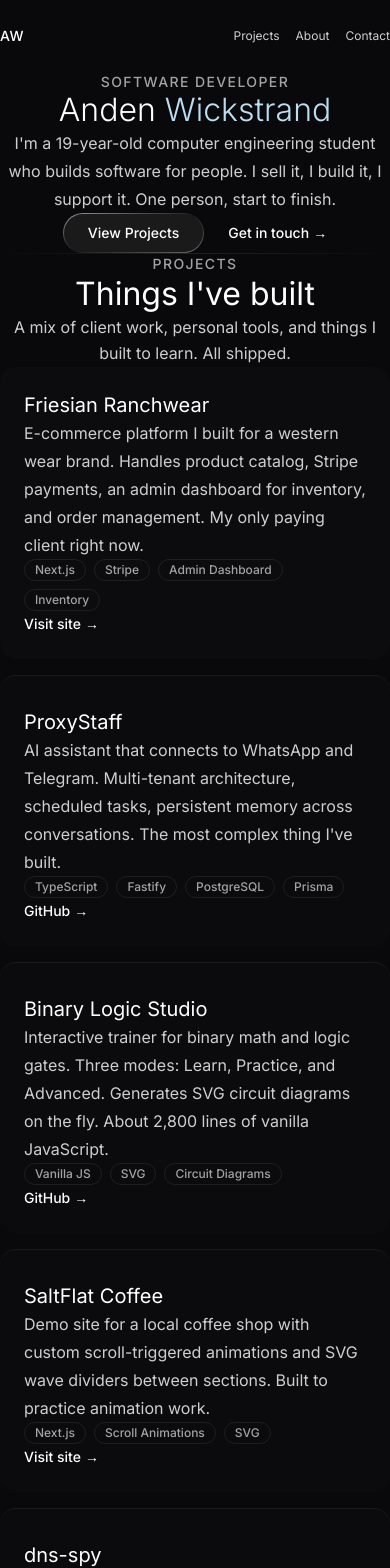
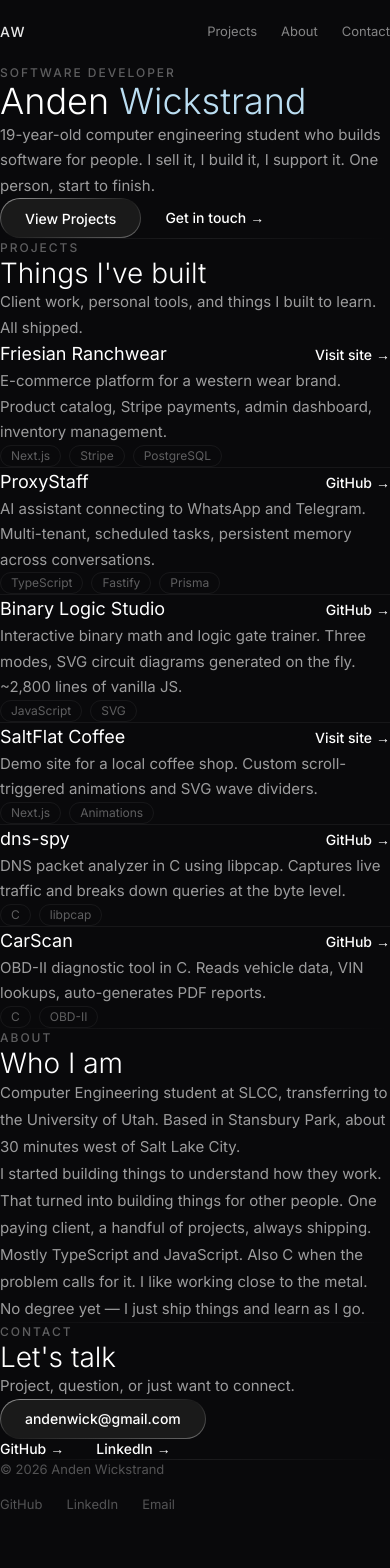
Before and after one commit to andenwick/portfolio, a Next.js app: page / in a window 390 px wide. Shown: the top 1568 px of the page. After the commit the page ends 1515 px from the top, so only its background shows below. Built offline with nearby package versions, Linux system fonts and the light colour scheme.

Commit message:
refactor: complete mobile-first rewrite - proper spacing, tighter copy, visual rhythm

```diff
--- a/src/app/globals.css
+++ b/src/app/globals.css
@@ -3,7 +3,6 @@
 :root {
   --bg: #09090B;
   --accent: rgb(187, 222, 242);
-  --muted: #A3A3A3;
   --ease: cubic-bezier(0.4, 0, 0.2, 1);
   --ease-out: cubic-bezier(0, 0, 0.2, 1);
 }
@@ -25,18 +24,33 @@ body {
   -moz-osx-font-smoothing: grayscale;
 }
 
-/* Gradient divider */
-.gradient-divider {
+/* Section divider — subtle gradient line */
+.section-divider {
   background: linear-gradient(
-    270deg,
+    90deg,
     rgba(255, 255, 255, 0) 0%,
-    rgb(255, 255, 255) 52.07%,
+    rgba(255, 255, 255, 0.08) 50%,
     rgba(255, 255, 255, 0) 100%
   );
-  opacity: 0.1;
   height: 1px;
-  border: 0;
   width: 100%;
+}
+
+/* Section label — small uppercase */
+.section-label {
+  font-size: 12px;
+  font-weight: 500;
+  text-transform: uppercase;
+  letter-spacing: 2px;
+  color: rgba(255, 255, 255, 0.35);
+}
+
+/* Section heading — responsive */
+.section-heading {
+  font-size: clamp(1.75rem, 6vw, 3rem);
+  font-weight: 300;
+  line-height: 1.15;
+  color: white;
 }
 
 /* Glass pill button */
@@ -81,31 +95,13 @@ body {
 /* Section fade-in */
 .fade-section {
   opacity: 0;
-  transform: translateY(24px);
-  transition: opacity 1.5s var(--ease-out), transform 1.5s var(--ease-out);
+  transform: translateY(20px);
+  transition: opacity 1s var(--ease-out), transform 1s var(--ease-out);
 }
 
 .fade-section.visible {
   opacity: 1;
   transform: translateY(0);
-}
-
-/* Card */
-.project-card {
-  border-radius: 16px;
-  background: rgba(255, 255, 255, 0.01);
-  padding: 24px;
-  transition: background 0.3s var(--ease);
-}
-
-@media (min-width: 640px) {
-  .project-card {
-    padding: 32px;
-  }
-}
-
-.project-card:hover {
-  background: rgba(255, 255, 255, 0.04);
 }
 
 /* Text link arrow */
@@ -121,22 +117,14 @@ body {
 /* Tag */
 .tech-tag {
   font-size: 12px;
-  font-weight: 500;
-  color: var(--muted);
+  font-weight: 400;
+  color: rgba(255, 255, 255, 0.35);
   padding: 4px 10px;
   border-radius: 9999px;
-  border: 1px solid rgba(255, 255, 255, 0.08);
+  border: 1px solid rgba(255, 255, 255, 0.06);
   line-height: 1;
 }
 
 ::selection {
   background: rgba(187, 222, 242, 0.3);
 }
-
-/* Mobile: dividers between project cards */
-@media (max-width: 767px) {
-  .project-card + .project-card {
-    border-top: 1px solid rgba(255, 255, 255, 0.06);
-    padding-top: 32px;
-  }
-}
--- a/src/app/page.tsx
+++ b/src/app/page.tsx
@@ -15,7 +15,7 @@ function useFadeIn() {
           observer.unobserve(el);
         }
       },
-      { threshold: 0.1 }
+      { threshold: 0.08 }
     );
     observer.observe(el);
     return () => observer.disconnect();
@@ -28,48 +28,48 @@ const projects = [
   {
     title: "Friesian Ranchwear",
     description:
-      "E-commerce platform I built for a western wear brand. Handles product catalog, Stripe payments, an admin dashboard for inventory, and order management. My only paying client right now.",
-    tech: ["Next.js", "Stripe", "Admin Dashboard", "Inventory"],
+      "E-commerce platform for a western wear brand. Product catalog, Stripe payments, admin dashboard, inventory management.",
+    tech: ["Next.js", "Stripe", "PostgreSQL"],
     link: "https://friesianranchwear.com",
     linkLabel: "Visit site",
   },
   {
     title: "ProxyStaff",
     description:
-      "AI assistant that connects to WhatsApp and Telegram. Multi-tenant architecture, scheduled tasks, persistent memory across conversations. The most complex thing I've built.",
-    tech: ["TypeScript", "Fastify", "PostgreSQL", "Prisma"],
+      "AI assistant connecting to WhatsApp and Telegram. Multi-tenant, scheduled tasks, persistent memory across conversations.",
+    tech: ["TypeScript", "Fastify", "Prisma"],
     link: "https://github.com/andenwick/proxy-staff",
     linkLabel: "GitHub",
   },
   {
     title: "Binary Logic Studio",
     description:
-      "Interactive trainer for binary math and logic gates. Three modes: Learn, Practice, and Advanced. Generates SVG circuit diagrams on the fly. About 2,800 lines of vanilla JavaScript.",
-    tech: ["Vanilla JS", "SVG", "Circuit Diagrams"],
+      "Interactive binary math and logic gate trainer. Three modes, SVG circuit diagrams generated on the fly. ~2,800 lines of vanilla JS.",
+    tech: ["JavaScript", "SVG"],
     link: "https://github.com/andenwick/binary-logic-studio",
     linkLabel: "GitHub",
   },
   {
     title: "SaltFlat Coffee",
     description:
-      "Demo site for a local coffee shop with custom scroll-triggered animations and SVG wave dividers between sections. Built to practice animation work.",
-    tech: ["Next.js", "Scroll Animations", "SVG"],
+      "Demo site for a local coffee shop. Custom scroll-triggered animations and SVG wave dividers.",
+    tech: ["Next.js", "Animations"],
     link: "https://saltflat.andenwick.dev",
     linkLabel: "Visit site",
   },
   {
     title: "dns-spy",
     description:
-      "DNS packet analyzer written in C using libpcap. Captures live network traffic and breaks down DNS queries and responses at the byte level.",
-    tech: ["C", "libpcap", "Networking"],
+      "DNS packet analyzer in C using libpcap. Captures live traffic and breaks down queries at the byte level.",
+    tech: ["C", "libpcap"],
     link: "https://github.com/andenwick/dns-spy",
     linkLabel: "GitHub",
   },
   {
     title: "CarScan",
     description:
-      "OBD-II diagnostic tool in C that reads vehicle data, does VIN-based lookups, and auto-generates PDF reports. Built for a friend who needed quick vehicle inspections.",
-    tech: ["C", "OBD-II", "PDF Generation"],
+      "OBD-II diagnostic tool in C. Reads vehicle data, VIN lookups, auto-generates PDF reports.",
+    tech: ["C", "OBD-II"],
     link: "https://github.com/andenwick/car-scan",
     linkLabel: "GitHub",
   },
@@ -113,46 +113,30 @@ function ArrowLink({
 
 function SectionLabel({ children }: { children: React.ReactNode }) {
   return (
-    <p
-      className="text-sm font-medium uppercase text-[#A3A3A3]"
-      style={{ letterSpacing: "1.4px", fontSize: "14px" }}
-    >
+    <p className="section-label">
       {children}
     </p>
   );
-}
-
-function Divider() {
-  return <div className="gradient-divider" />;
 }
 
 /* ── Sections ── */
 
 function Nav() {
   return (
-    <nav className="mx-auto flex h-[72px] max-w-[1024px] items-center justify-between px-6 sm:h-[88px] sm:px-8">
-      <a href="/" className="text-sm font-medium tracking-wide text-white">
+    <nav className="mx-auto flex h-16 max-w-[1024px] items-center justify-between px-6 sm:h-20 sm:px-8">
+      <a href="/" className="text-sm font-medium tracking-widest text-white/90">
         AW
       </a>
-      <div className="flex items-center gap-4 sm:gap-8">
+      <div className="flex items-center gap-6 sm:gap-8">
+        {["Projects", "About", "Contact"].map((item) => (
           <a
-          href="#projects"
-          className="text-xs text-white/80 transition-colors duration-300 hover:text-white sm:text-sm"
+            key={item}
+            href={`#${item.toLowerCase()}`}
+            className="text-[13px] text-white/50 transition-colors duration-300 hover:text-white sm:text-sm"
           >
-          Projects
+            {item}
           </a>
-        <a
-          href="#about"
-          className="text-xs text-white/80 transition-colors duration-300 hover:text-white sm:text-sm"
-        >
-          About
-        </a>
-        <a
-          href="#contact"
-          className="text-xs text-white/80 transition-colors duration-300 hover:text-white sm:text-sm"
-        >
-          Contact
-        </a>
+        ))}
       </div>
     </nav>
   );
@@ -161,26 +145,23 @@ function Nav() {
 function Hero() {
   const ref = useFadeIn();
   return (
-    <section className="mx-auto max-w-[1024px] px-6 pb-20 pt-12 sm:px-8 sm:pb-28 sm:pt-20">
-      <div ref={ref} className="fade-section text-center sm:text-left">
+    <section className="mx-auto max-w-[1024px] px-6 sm:px-8">
+      <div className="pb-24 pt-16 sm:pb-32 sm:pt-24">
+        <div ref={ref} className="fade-section">
           <SectionLabel>Software Developer</SectionLabel>
-        <h1
-          className="mx-auto mt-8 text-[32px] font-light leading-[1.15] text-white sm:mx-0 sm:text-[48px] md:text-[60px]"
-          style={{ maxWidth: "672px" }}
-        >
-          Anden <span style={{ color: "rgb(187, 222, 242)" }}>Wickstrand</span>
+          <h1 className="mt-6 max-w-[672px] text-[clamp(2.25rem,8vw,3.75rem)] font-light leading-[1.1] text-white">
+            Anden{" "}
+            <span className="text-[rgb(187,222,242)]">Wickstrand</span>
           </h1>
-        <p
-          className="mx-auto mt-6 text-base font-normal leading-[1.75] text-white/80 sm:mx-0 sm:text-lg"
-          style={{ maxWidth: "512px" }}
-        >
-          I&apos;m a 19-year-old computer engineering student who builds
-          software for people. I sell it, I build it, I support it. One person,
-          start to finish.
+          <p className="mt-6 max-w-[480px] text-[15px] leading-[1.7] text-white/60 sm:text-base sm:leading-[1.75]">
+            19-year-old computer engineering student who builds software for
+            people. I sell it, I build it, I support it. One person, start to
+            finish.
           </p>
-        <div className="mt-10 flex items-center justify-center gap-6 sm:justify-start">
+          <div className="mt-10 flex items-center gap-6">
             <GlassPill href="#projects">View Projects</GlassPill>
             <ArrowLink href="#contact">Get in touch</ArrowLink>
+          </div>
         </div>
       </div>
     </section>
@@ -189,23 +170,25 @@ function Hero() {
 
 function Projects() {
   return (
-    <section id="projects" className="py-16 sm:py-24">
-      <Divider />
-      <div className="mx-auto max-w-[1024px] px-6 pt-16 sm:px-8 sm:pt-24">
-        <div className="mx-auto max-w-[768px] text-center">
+    <section id="projects">
+      <div className="section-divider" />
+      <div className="mx-auto max-w-[1024px] px-6 sm:px-8">
+        <div className="pb-24 pt-20 sm:pb-32 sm:pt-28">
+          <div className="max-w-[768px]">
             <SectionLabel>Projects</SectionLabel>
-          <h2 className="mt-4 text-[32px] font-normal leading-[1.25] text-white sm:text-[40px] md:text-[48px]">
+            <h2 className="section-heading mt-5">
               Things I&apos;ve built
             </h2>
-          <p className="mt-4 text-base leading-[1.65] text-white/80">
-            A mix of client work, personal tools, and things I built to learn.
-            All shipped.
+            <p className="mt-4 max-w-[512px] text-[15px] leading-[1.7] text-white/60 sm:text-base">
+              Client work, personal tools, and things I built to learn. All
+              shipped.
             </p>
           </div>
-        <div className="mt-14 grid gap-4 sm:mt-20 sm:gap-8 md:grid-cols-2 md:gap-10">
-          {projects.map((p) => (
-            <ProjectCard key={p.title} project={p} />
+          <div className="mt-16 space-y-0 sm:mt-20 sm:grid sm:grid-cols-2 sm:gap-x-12 sm:gap-y-14 sm:space-y-0">
+            {projects.map((p, i) => (
+              <ProjectCard key={p.title} project={p} index={i} />
             ))}
+          </div>
         </div>
       </div>
     </section>
@@ -214,25 +197,30 @@ function Projects() {
 
 function ProjectCard({
   project,
+  index,
 }: {
   project: (typeof projects)[number];
+  index: number;
 }) {
   const ref = useFadeIn();
   return (
-    <div ref={ref} className="fade-section project-card">
-      <h3 className="text-xl font-normal text-white">{project.title}</h3>
-      <p className="mt-4 text-base leading-[1.75] text-white/80">
+    <div
+      ref={ref}
+      className={`fade-section py-8 sm:py-0 ${index > 0 ? "border-t border-white/[0.06] sm:border-t-0" : ""}`}
+    >
+      <div className="flex items-baseline justify-between gap-4">
+        <h3 className="text-lg font-normal text-white sm:text-xl">{project.title}</h3>
+        <ArrowLink href={project.link}>{project.linkLabel}</ArrowLink>
+      </div>
+      <p className="mt-3 text-[15px] leading-[1.7] text-white/60">
         {project.description}
       </p>
-      <div className="mt-6 flex flex-wrap gap-2">
+      <div className="mt-4 flex flex-wrap gap-2">
         {project.tech.map((t) => (
           <span key={t} className="tech-tag">
             {t}
           </span>
         ))}
-      </div>
-      <div className="mt-6">
-        <ArrowLink href={project.link}>{project.linkLabel}</ArrowLink>
       </div>
     </div>
   );
@@ -241,38 +229,33 @@ function ProjectCard({
 function About() {
   const ref = useFadeIn();
   return (
-    <section id="about" className="py-16 sm:py-24">
-      <Divider />
-      <div className="mx-auto max-w-[1024px] px-6 pt-16 sm:px-8 sm:pt-24">
-        <div ref={ref} className="fade-section mx-auto max-w-[768px] text-center">
+    <section id="about">
+      <div className="section-divider" />
+      <div className="mx-auto max-w-[1024px] px-6 sm:px-8">
+        <div className="pb-24 pt-20 sm:pb-32 sm:pt-28">
+          <div ref={ref} className="fade-section max-w-[768px]">
             <SectionLabel>About</SectionLabel>
-          <h2 className="mt-4 text-[32px] font-normal leading-[1.25] text-white sm:text-[40px] md:text-[48px]">
+            <h2 className="section-heading mt-5">
               Who I am
             </h2>
           </div>
-        <div
-          ref={useFadeIn()}
-          className="fade-section mx-auto mt-12"
-          style={{ maxWidth: "672px" }}
-        >
-          <p className="text-base leading-[1.75] text-white/80">
-            I&apos;m studying Computer Engineering at Salt Lake Community
-            College and transferring to the University of Utah. I live in
-            Stansbury Park, about 30 minutes west of Salt Lake City.
+          <div className="mt-10 max-w-[600px] space-y-6 sm:mt-14">
+            <p ref={useFadeIn()} className="fade-section text-[15px] leading-[1.8] text-white/60 sm:text-base">
+              Computer Engineering student at SLCC, transferring to the
+              University of Utah. Based in Stansbury Park, about 30 minutes west
+              of Salt Lake City.
             </p>
-          <p className="mt-7 text-base leading-[1.75] text-white/80">
-            I started building things because I wanted to understand how they
-            work. That turned into building things for other people. Right now I
-            have one paying client and a handful of projects that keep me busy
-            outside of school.
+            <p ref={useFadeIn()} className="fade-section text-[15px] leading-[1.8] text-white/60 sm:text-base">
+              I started building things to understand how they work. That turned
+              into building things for other people. One paying client, a
+              handful of projects, always shipping.
             </p>
-          <p className="mt-7 text-base leading-[1.75] text-white/80">
-            I write a lot of TypeScript and JavaScript, but I also work in C
-            when the problem calls for it. I like working close to the metal and
-            understanding what happens under the abstractions. I don&apos;t have
-            years of experience or a degree yet. I just ship things and learn as
-            I go.
+            <p ref={useFadeIn()} className="fade-section text-[15px] leading-[1.8] text-white/60 sm:text-base">
+              Mostly TypeScript and JavaScript. Also C when the problem calls
+              for it. I like working close to the metal. No degree yet — I just
+              ship things and learn as I go.
             </p>
+          </div>
         </div>
       </div>
     </section>
@@ -282,30 +265,29 @@ function About() {
 function Contact() {
   const ref = useFadeIn();
   return (
-    <section id="contact" className="py-16 sm:py-24">
-      <Divider />
-      <div className="mx-auto max-w-[1024px] px-6 pt-16 sm:px-8 sm:pt-24">
-        <div
-          ref={ref}
-          className="fade-section mx-auto max-w-[768px] text-center"
-        >
+    <section id="contact">
+      <div className="section-divider" />
+      <div className="mx-auto max-w-[1024px] px-6 sm:px-8">
+        <div className="pb-24 pt-20 sm:pb-32 sm:pt-28">
+          <div ref={ref} className="fade-section max-w-[768px]">
             <SectionLabel>Contact</SectionLabel>
-          <h2 className="mt-4 text-[32px] font-normal leading-[1.25] text-white sm:text-[40px] md:text-[48px]">
+            <h2 className="section-heading mt-5">
               Let&apos;s talk
             </h2>
-          <p className="mt-4 text-base leading-[1.65] text-white/80">
-            If you have a project, a question, or just want to connect.
+            <p className="mt-4 text-[15px] leading-[1.7] text-white/60 sm:text-base">
+              Project, question, or just want to connect.
             </p>
-          <div className="mt-10 flex flex-wrap items-center justify-center gap-6">
+            <div className="mt-10">
               <GlassPill href="mailto:andenwick@gmail.com">
                 andenwick@gmail.com
               </GlassPill>
             </div>
-          <div className="mt-8 flex items-center justify-center gap-8">
+            <div className="mt-8 flex items-center gap-8">
               <ArrowLink href="https://github.com/andenwick">GitHub</ArrowLink>
               <ArrowLink href="https://linkedin.com/in/andenwick">
                 LinkedIn
               </ArrowLink>
+            </div>
           </div>
         </div>
       </div>
@@ -315,36 +297,29 @@ function Contact() {
 
 function Footer() {
   return (
-    <footer className="py-12 sm:py-20">
-      <Divider />
-      <div className="mx-auto max-w-[1024px] px-6 pt-8 sm:px-8 sm:pt-12">
-        <div className="flex flex-col items-center justify-between gap-4 sm:flex-row">
-          <p className="text-sm text-[#A3A3A3]">
+    <footer>
+      <div className="section-divider" />
+      <div className="mx-auto max-w-[1024px] px-6 sm:px-8">
+        <div className="flex flex-col items-start justify-between gap-4 py-10 sm:flex-row sm:items-center sm:py-12">
+          <p className="text-[13px] text-white/30">
             &copy; {new Date().getFullYear()} Anden Wickstrand
           </p>
           <div className="flex items-center gap-6">
+            {[
+              { label: "GitHub", href: "https://github.com/andenwick" },
+              { label: "LinkedIn", href: "https://linkedin.com/in/andenwick" },
+              { label: "Email", href: "mailto:andenwick@gmail.com" },
+            ].map((l) => (
               <a
-              href="https://github.com/andenwick"
-              className="text-sm text-[#A3A3A3] transition-colors duration-300 hover:text-white"
-              target="_blank"
-              rel="noopener noreferrer"
+                key={l.label}
+                href={l.href}
+                className="text-[13px] text-white/30 transition-colors duration-300 hover:text-white/60"
+                target={l.href.startsWith("http") ? "_blank" : undefined}
+                rel={l.href.startsWith("http") ? "noopener noreferrer" : undefined}
               >
-              GitHub
+                {l.label}
               </a>
-            <a
-              href="https://linkedin.com/in/andenwick"
-              className="text-sm text-[#A3A3A3] transition-colors duration-300 hover:text-white"
-              target="_blank"
-              rel="noopener noreferrer"
-            >
-              LinkedIn
-            </a>
-            <a
-              href="mailto:andenwick@gmail.com"
-              className="text-sm text-[#A3A3A3] transition-colors duration-300 hover:text-white"
-            >
-              Email
-            </a>
+            ))}
           </div>
         </div>
       </div>
```
Lines whose indentation alone changed are shown as unchanged.
